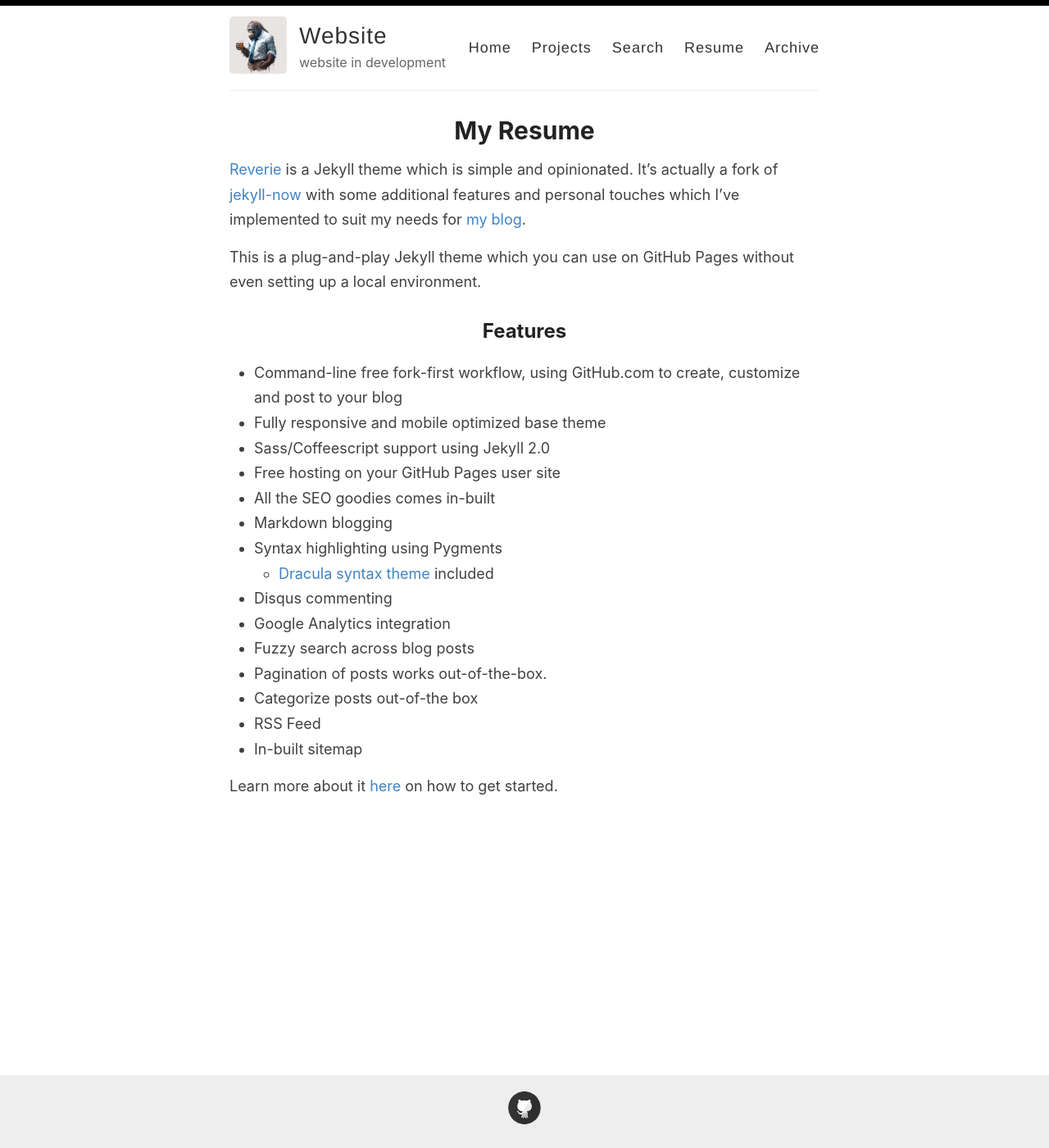
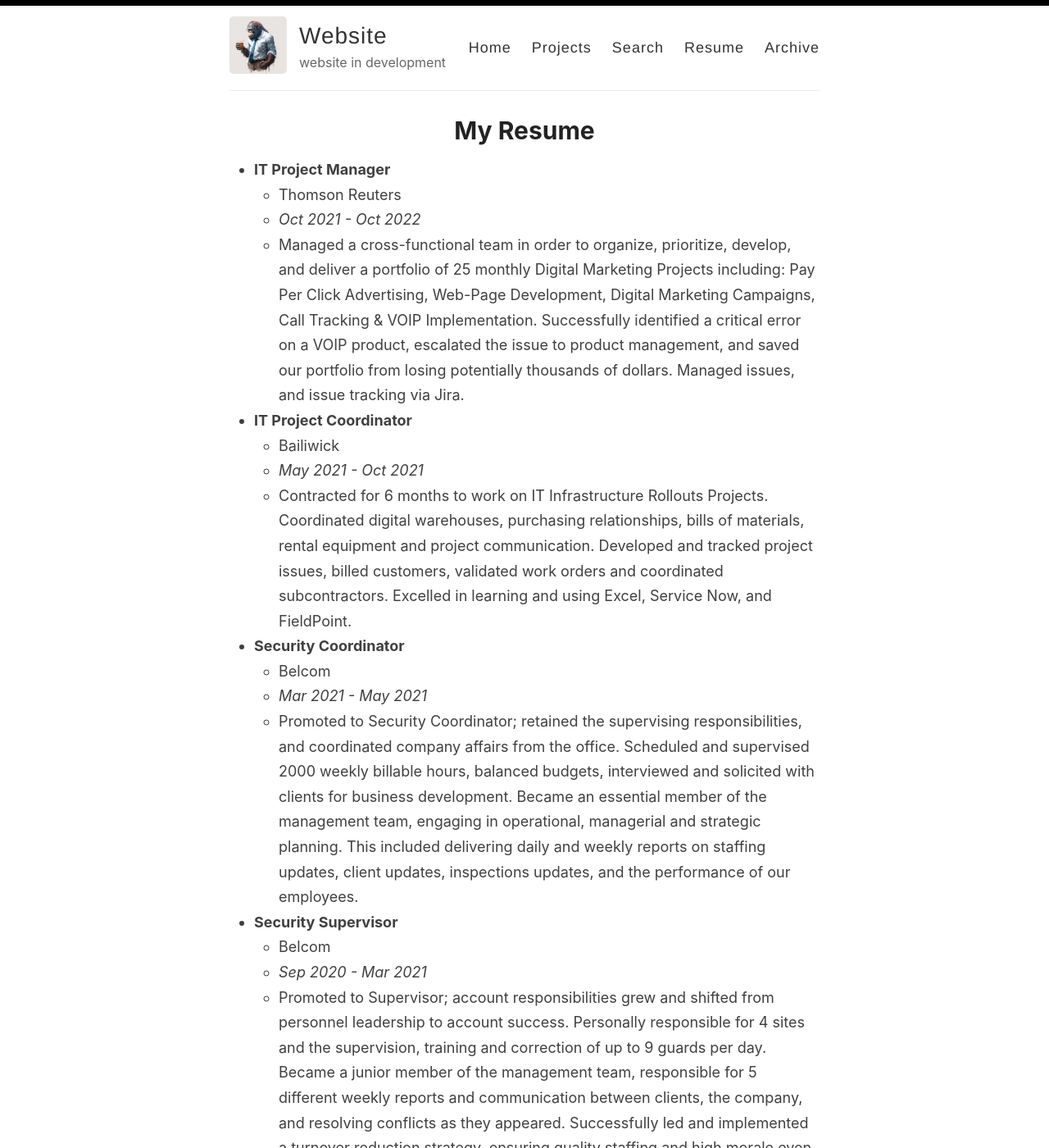
Before and after one commit to StefanRandow/StefanRandow.github.io, a Jekyll site: the page built from _pages/resume.md, in a window 1280 px wide and 1400 px high. Shown: the whole window at 82% size. Built offline with Jekyll 4.4.1, drawn with Linux system fonts in a browser that asks for light colours; some of the changed text lies outside the part shown.

Commit message:
Update resume.md

```diff
--- a/_pages/resume.md
+++ b/_pages/resume.md
@@ -4,26 +4,48 @@ title: My Resume
 permalink: /resume/
 ---
 
-[Reverie](https://github.com/amitmerchant1990/reverie) is a Jekyll theme which is simple and opinionated. It's actually a fork of [jekyll-now](https://github.com/barryclark/jekyll-now) with some additional features and personal touches which I've implemented to suit my needs for [my blog](https://www.amitmerchant.com).
+ - **IT Project Manager**
+   - Thomson Reuters
+   - *Oct 2021 - Oct 2022*
+   - Managed a cross-functional team in order to organize, prioritize, develop, and deliver a portfolio of 25
+    monthly Digital Marketing Projects including: Pay Per Click Advertising, Web-Page Development,
+    Digital Marketing Campaigns, Call Tracking & VOIP Implementation. Successfully identified a critical
+    error on a VOIP product, escalated the issue to product management, and saved our portfolio from losing
+    potentially thousands of dollars. Managed issues, and issue tracking via Jira.
 
-This is a plug-and-play Jekyll theme which you can use on GitHub Pages without even setting up a local environment.
+ - **IT Project Coordinator**
+   - Bailiwick
+   - *May 2021 - Oct 2021*
+   - Contracted for 6 months to work on IT Infrastructure Rollouts Projects. Coordinated digital
+    warehouses, purchasing relationships, bills of materials, rental equipment and project
+    communication. Developed and tracked project issues, billed customers, validated work orders
+    and coordinated subcontractors. Excelled in learning and using Excel, Service Now, and
+    FieldPoint.
 
-## Features
+- **Security Coordinator**
+  - Belcom
+  - *Mar 2021 - May 2021*
+  - Promoted to Security Coordinator; retained the supervising responsibilities, and coordinated company
+    affairs from the office. Scheduled and supervised 2000 weekly billable hours, balanced budgets,
+    interviewed and solicited with clients for business development. Became an essential member of the
+    management team, engaging in operational, managerial and strategic planning. This included delivering
+    daily and weekly reports on staffing updates, client updates, inspections updates, and the performance of
+    our employees.
 
-- Command-line free fork-first workflow, using GitHub.com to create, customize and post to your blog
-- Fully responsive and mobile optimized base theme
-- Sass/Coffeescript support using Jekyll 2.0
-- Free hosting on your GitHub Pages user site
-- All the SEO goodies comes in-built
-- Markdown blogging
-- Syntax highlighting using Pygments
-    - [Dracula syntax theme](https://draculatheme.com/) included
-- Disqus commenting
-- Google Analytics integration
-- Fuzzy search across blog posts
-- Pagination of posts works out-of-the-box.
-- Categorize posts out-of-the box
-- RSS Feed
-- In-built sitemap
+- **Security Supervisor**
+  - Belcom
+  - *Sep 2020 - Mar 2021*
+  - Promoted to Supervisor; account responsibilities grew and shifted from personnel leadership to account
+    success. Personally responsible for 4 sites and the supervision, training and correction of up to 9 guards
+    per day. Became a junior member of the management team, responsible for 5 different weekly reports and
+    communication between clients, the company, and resolving conflicts as they appeared. Successfully led
+    and implemented a turnover reduction strategy, ensuring quality staffing and high morale even in the face
+    of a global pandemic.
 
-Learn more about it [here](https://github.com/amitmerchant1990/reverie) on how to get started.
+- **Security Team Lead**
+  - Belcom
+  - *May 2020 - Sep 2020*
+  - Promoted to Team Lead; changed accounts to lead a team of 5 at an Retail Apple Store. Responsibilities
+    included Training, Supervision, and serving as a point of contact between Apple and Company
+    Management. Personally uplifted and led the highest performing guard team for 6 consecutive months and
+    across two product launches
```
